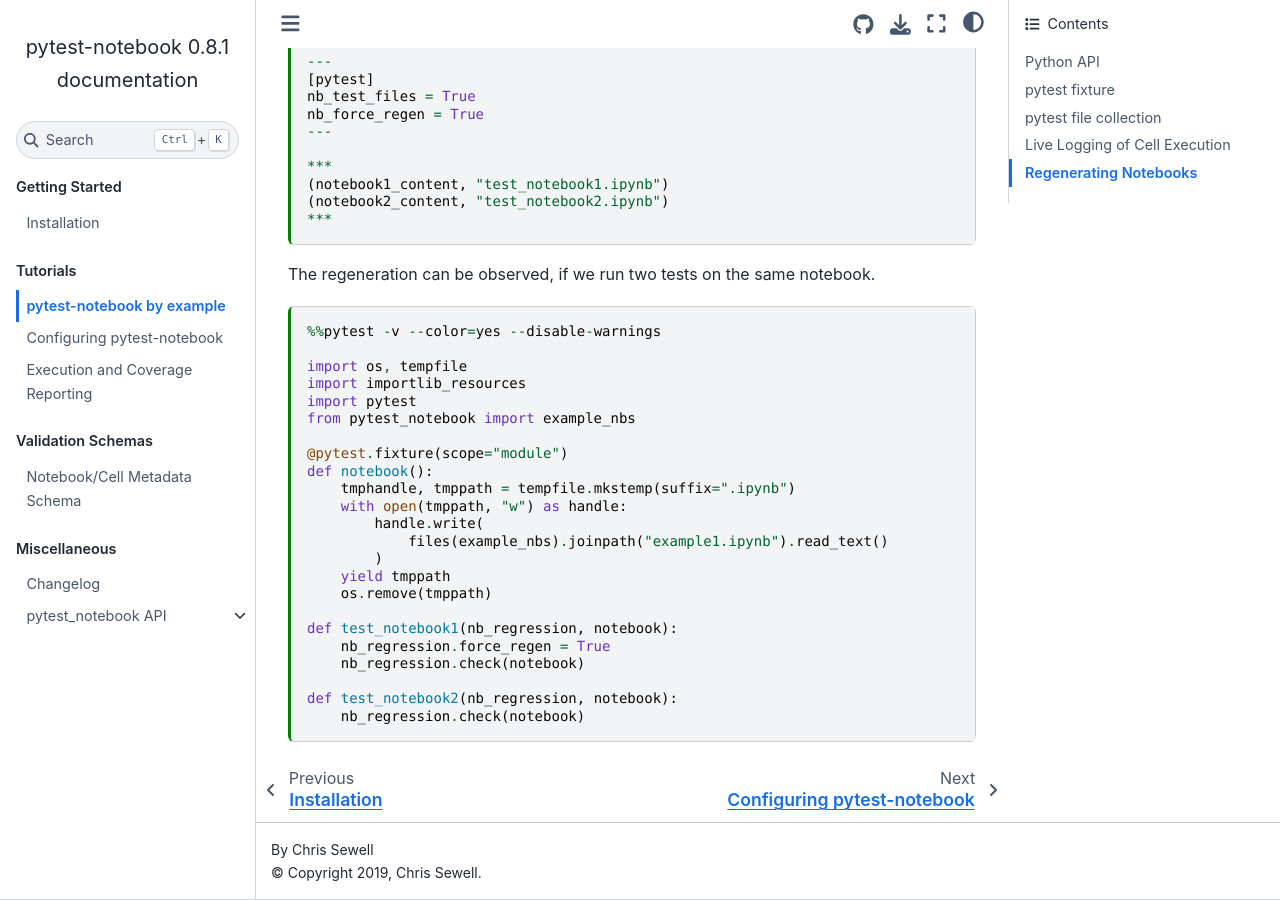
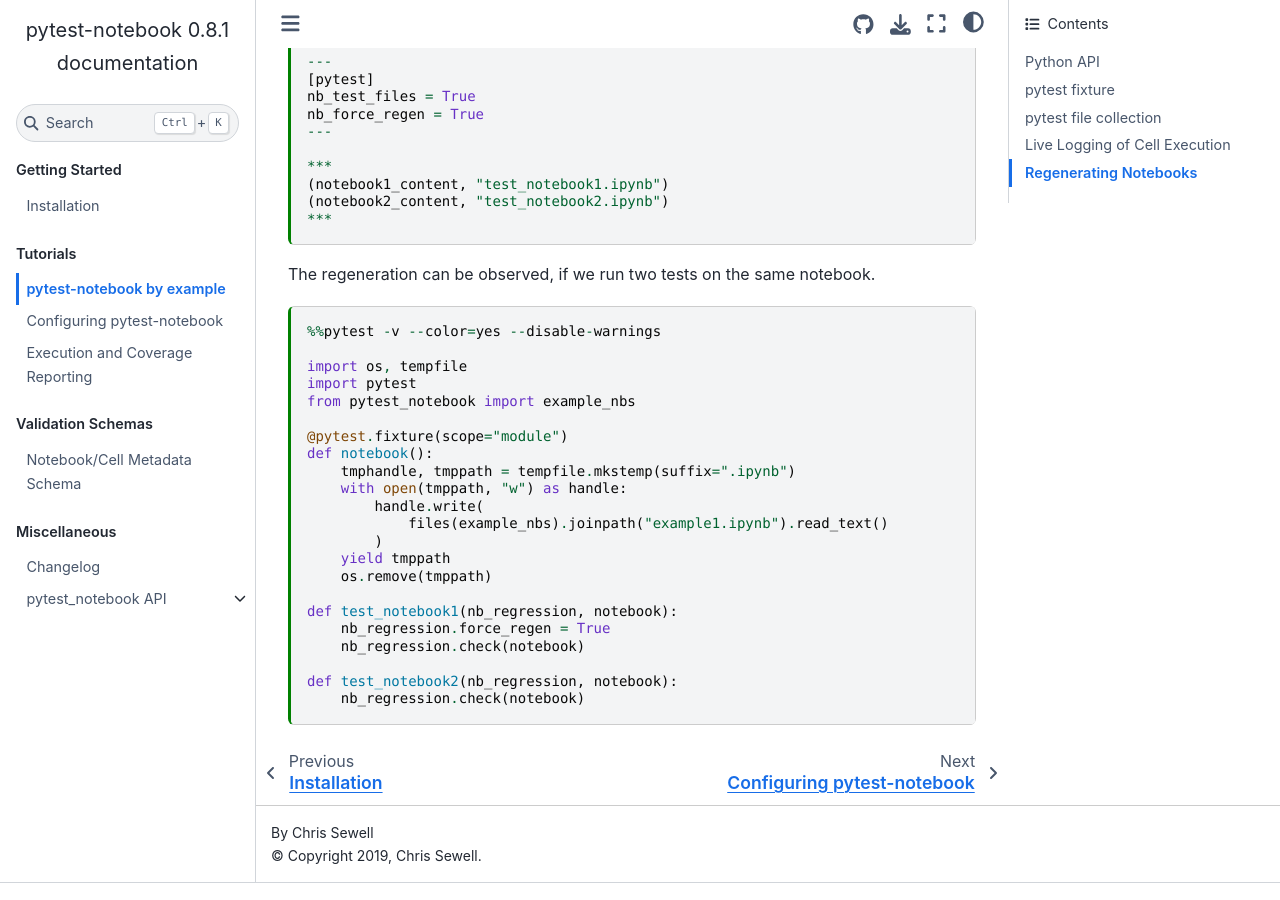
Before and after one commit to chrisjsewell/pytest-notebook, a Sphinx documentation site: the page built from docs/source/user_guide/tutorial_intro.md, in a window 1280 px wide and 900 px high, scrolled down 3858 px. Built offline with Sphinx 7.4.7 and the Sphinx Book theme 1.1.4, drawn with Linux system fonts in a browser that asks for light colours; pages that are not in the unit, such as notebooks, are missing from menus.

Commit message:
Update tutorial_intro.md

```diff
--- a/docs/source/user_guide/tutorial_intro.md
+++ b/docs/source/user_guide/tutorial_intro.md
@@ -222,7 +222,6 @@
 %%pytest -v --color=yes --disable-warnings
 
 import os, tempfile
-import importlib_resources
 import pytest
 from pytest_notebook import example_nbs
 
```
